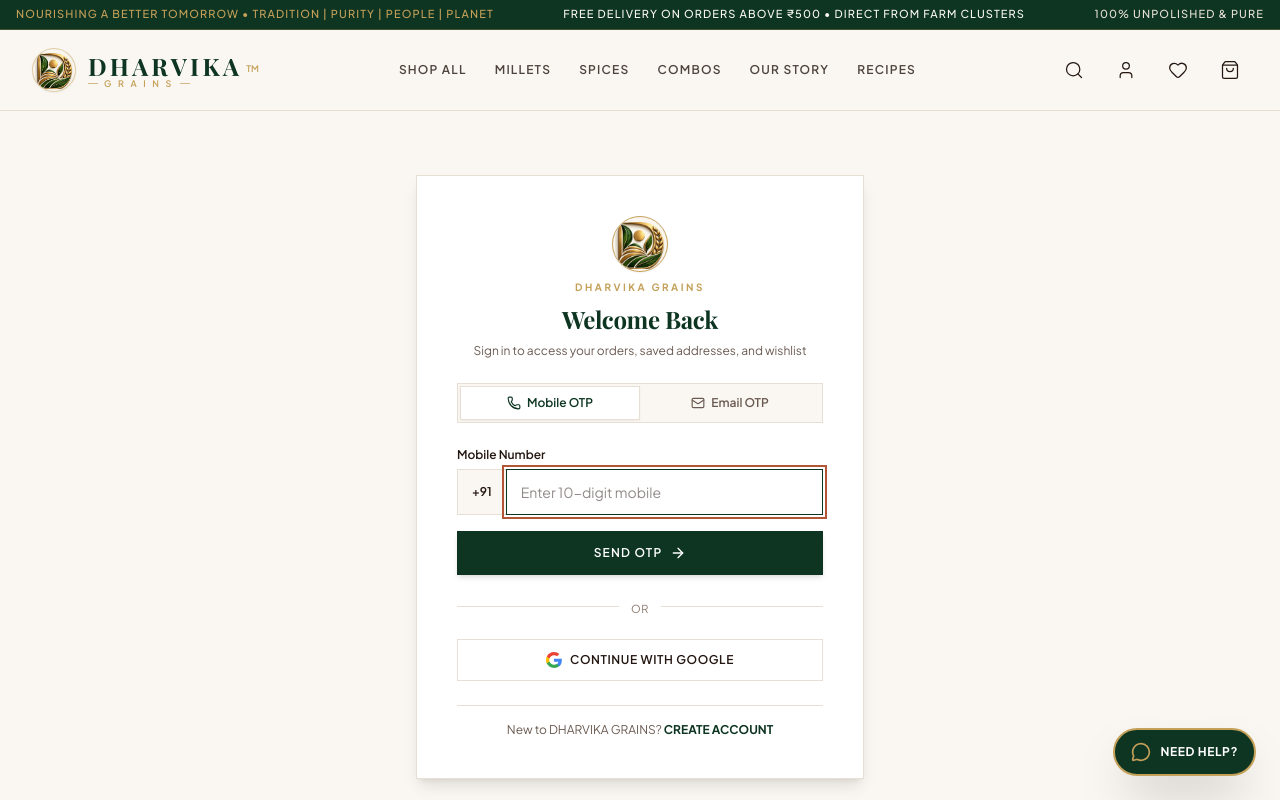
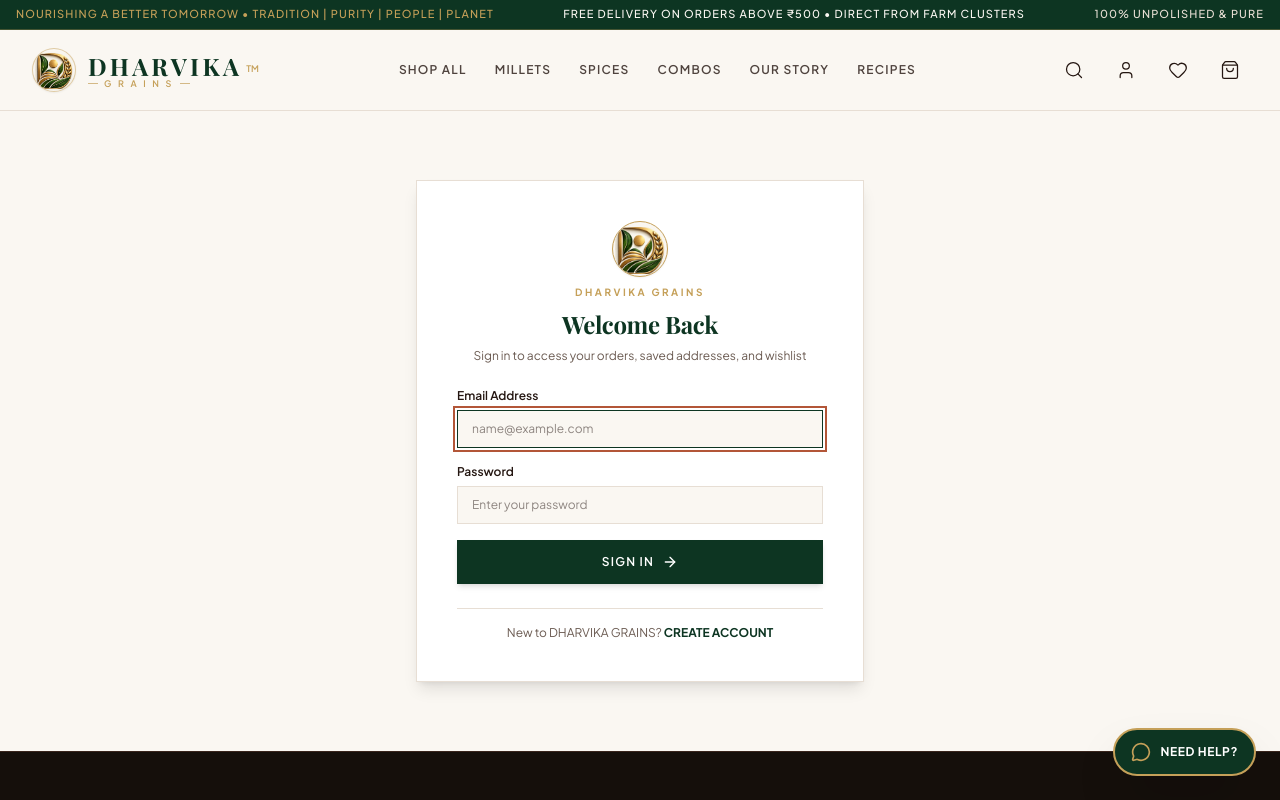
Before and after one commit to dharvikagrains-web/dharvikagrain, a Next.js app: page /signin in a window 1280 px wide. Shown: the top 800 px of the page. Built offline with nearby package versions, Linux system fonts and the light colour scheme; a web font is replaced by a local one.

Commit message:
feat: connect signin and signup to supabase auth

```diff
--- a/src/app/signin/page.tsx
+++ b/src/app/signin/page.tsx
@@ -3,80 +3,40 @@
 import React, { useState, Suspense } from 'react';
 import Link from 'next/link';
 import Image from 'next/image';
-import { useRouter, useSearchParams } from 'next/navigation';
+import { useRouter } from 'next/navigation';
 import { brandConfig } from '@/data/brandConfig';
-import { ArrowRight, RefreshCw, ShieldCheck, Mail, Phone } from 'lucide-react';
+import { ArrowRight, RefreshCw } from 'lucide-react';
+import { supabase } from '@/supabaseClient';
 
 function SignInContent() {
   const router = useRouter();
-  const searchParams = useSearchParams();
-  const redirectParam = searchParams.get('redirect') || searchParams.get('from') || '';
-  const isCheckoutRedirect = redirectParam === '/checkout' || redirectParam.startsWith('/checkout');
-
-  const [authMethod, setAuthMethod] = useState<'mobile' | 'email'>('mobile');
-  const [mobile, setMobile] = useState('');
   const [email, setEmail] = useState('');
+  const [password, setPassword] = useState('');
   const [loading, setLoading] = useState(false);
   const [error, setError] = useState<string | null>(null);
 
-  const handleSendOtp = async (e: React.FormEvent) => {
+  const handleSignIn = async (e: React.FormEvent) => {
     e.preventDefault();
     setError(null);
-
-    const identifier = authMethod === 'mobile' ? mobile.replace(/\D/g, '') : email.trim().toLowerCase();
-
-    if (authMethod === 'mobile' && identifier.length !== 10) {
-      setError('Please enter a valid 10-digit Indian mobile number');
-      return;
-    }
-
-    if (authMethod === 'email' && !identifier.includes('@')) {
-      setError('Please enter a valid email address');
-      return;
-    }
-
     setLoading(true);
 
     try {
-      const res = await fetch('/api/auth/send-otp', {
-        method: 'POST',
-        headers: { 'Content-Type': 'application/json' },
-        body: JSON.stringify({ identifier }),
+      const { data, error: authError } = await supabase.auth.signInWithPassword({
+        email,
+        password,
       });
 
-      const data = await res.json();
-
-      if (!res.ok || !data.success) {
-        setError(data.error || 'Failed to dispatch verification code. Please try again.');
+      if (authError) {
+        setError(authError.message);
         setLoading(false);
         return;
       }
 
-      // Store destination in sessionStorage and navigate to /verify-otp
-      if (typeof window !== 'undefined') {
-        sessionStorage.setItem('auth_identifier', identifier);
-        sessionStorage.setItem('auth_type', authMethod);
-        if (redirectParam) {
-          sessionStorage.setItem('auth_redirect', redirectParam);
-        }
-      }
-
-      const redirectQuery = redirectParam ? `&redirect=${encodeURIComponent(redirectParam)}` : '';
-      router.push(`/verify-otp?target=${encodeURIComponent(identifier)}&type=${authMethod}${redirectQuery}`);
-    } catch (err) {
-      setError('Network communication error. Please check your internet connection.');
+      router.push('/');
+    } catch (err: any) {
+      setError(err?.message || 'An unexpected error occurred. Please try again.');
       setLoading(false);
     }
-  };
-
-  const handleGoogleSignIn = () => {
-    // Demo Google SSO provider endpoint handler
-    setLoading(true);
-    setTimeout(() => {
-      setLoading(false);
-      const destination = redirectParam || '/account';
-      router.push(destination);
-    }, 800);
   };
 
   return (
@@ -97,90 +57,15 @@
             Dharvika Grains
           </span>
           <h1 className="text-2xl font-serif font-bold text-[#0D3522]">
-            {isCheckoutRedirect ? 'Sign In to Place Order' : 'Welcome Back'}
+            Welcome Back
           </h1>
           <p className="text-xs text-[#6B5B52]">
-            {isCheckoutRedirect
-              ? 'Please sign in or register to complete your order and track delivery'
-              : 'Sign in to access your orders, saved addresses, and wishlist'}
+            Sign in to access your orders, saved addresses, and wishlist
           </p>
         </div>
 
-        {isCheckoutRedirect && (
-          <div className="p-3.5 bg-[#FAF3E8] border border-[#C5A059] text-[#785416] text-xs leading-relaxed flex items-start space-x-2.5 rounded-xs">
-            <ShieldCheck className="w-4 h-4 text-[#C5A059] shrink-0 mt-0.5" />
-            <div>
-              <p className="font-semibold text-[#241611]">Account Required to Checkout</p>
-              <p className="text-[11px] text-[#6B5B52] mt-0.5">
-                We track every order, batch certificate, and delivery updates against your verified account. Your cart will be ready when you return.
-              </p>
-            </div>
-          </div>
-        )}
-
-        {error && (
-          <div className="p-3 bg-[#FAF0ED] border border-[#B35638]/40 text-[#B35638] text-xs text-center leading-relaxed">
-            {error}
-          </div>
-        )}
-
-        {/* Method Switcher: Mobile vs Email */}
-        <div className="flex border border-[#E7DED4] p-0.5 bg-[#FAF7F2] text-xs font-semibold">
-          <button
-            type="button"
-            onClick={() => {
-              setAuthMethod('mobile');
-              setError(null);
-            }}
-            className={`w-1/2 py-2 flex items-center justify-center space-x-1.5 transition-colors ${
-              authMethod === 'mobile'
-                ? 'bg-white text-[#0D3522] shadow-xs border border-[#E7DED4]'
-                : 'text-[#6B5B52] hover:text-[#241611]'
-            }`}
-          >
-            <Phone className="w-3.5 h-3.5" />
-            <span>Mobile OTP</span>
-          </button>
-          <button
-            type="button"
-            onClick={() => {
-              setAuthMethod('email');
-              setError(null);
-            }}
-            className={`w-1/2 py-2 flex items-center justify-center space-x-1.5 transition-colors ${
-              authMethod === 'email'
-                ? 'bg-white text-[#0D3522] shadow-xs border border-[#E7DED4]'
-                : 'text-[#6B5B52] hover:text-[#241611]'
-            }`}
-          >
-            <Mail className="w-3.5 h-3.5" />
-            <span>Email OTP</span>
-          </button>
-        </div>
-
-        <form onSubmit={handleSendOtp} className="space-y-4">
-          {authMethod === 'mobile' ? (
-            <div className="space-y-1.5">
-              <label className="text-xs font-semibold text-[#241611] block">
-                Mobile Number
-              </label>
-              <div className="flex">
-                <span className="inline-flex items-center px-3.5 bg-[#FAF7F2] border border-r-0 border-[#E7DED4] text-xs font-semibold text-[#241611]">
-                  +91
-                </span>
-                <input
-                  type="tel"
-                  maxLength={10}
-                  value={mobile}
-                  onChange={(e) => setMobile(e.target.value.replace(/\D/g, ''))}
-                  placeholder="Enter 10-digit mobile"
-                  className="w-full bg-white border border-[#E7DED4] px-3.5 py-3 text-sm focus:outline-none focus:border-[#0D3522]"
-                  autoFocus
-                  required
-                />
-              </div>
-            </div>
-          ) : (
+        {/* Form */}
+        <form onSubmit={handleSignIn} className="space-y-4">
           <div className="space-y-1.5">
             <label className="text-xs font-semibold text-[#241611] block">
               Email Address
@@ -190,12 +75,25 @@
               value={email}
               onChange={(e) => setEmail(e.target.value)}
               placeholder="name@example.com"
-                className="w-full bg-white border border-[#E7DED4] px-3.5 py-3 text-sm focus:outline-none focus:border-[#0D3522]"
+              className="w-full bg-[#FAF7F2] border border-[#E7DED4] px-3.5 py-2.5 text-xs text-[#241611] focus:outline-none focus:border-[#0D3522]"
               autoFocus
               required
             />
           </div>
-          )}
+
+          <div className="space-y-1.5">
+            <label className="text-xs font-semibold text-[#241611] block">
+              Password
+            </label>
+            <input
+              type="password"
+              value={password}
+              onChange={(e) => setPassword(e.target.value)}
+              placeholder="Enter your password"
+              className="w-full bg-[#FAF7F2] border border-[#E7DED4] px-3.5 py-2.5 text-xs text-[#241611] focus:outline-none focus:border-[#0D3522]"
+              required
+            />
+          </div>
 
           <button
             type="submit"
@@ -205,56 +103,28 @@
             {loading ? (
               <>
                 <RefreshCw className="w-4 h-4 animate-spin" />
-                <span>SENDING VERIFICATION CODE...</span>
+                <span>SIGNING IN...</span>
               </>
             ) : (
               <>
-                <span>SEND OTP</span>
+                <span>SIGN IN</span>
                 <ArrowRight className="w-4 h-4" />
               </>
             )}
           </button>
+        </form>
 
-          <div className="relative my-5 text-center">
-            <div className="absolute inset-0 flex items-center">
-              <div className="w-full border-t border-[#E7DED4]" />
+        {/* Error message under the form */}
+        {error && (
+          <div className="p-3 bg-[#FAF0ED] border border-[#B35638]/40 text-[#B35638] text-xs text-center leading-relaxed">
+            {error}
           </div>
-            <span className="relative bg-white px-3 text-[11px] uppercase tracking-wider text-[#8C7A70]">
-              OR
-            </span>
-          </div>
-
-          <button
-            type="button"
-            onClick={handleGoogleSignIn}
-            className="w-full py-3 border border-[#E7DED4] hover:border-[#241611] text-[#241611] text-xs font-semibold uppercase tracking-wider transition-colors flex items-center justify-center space-x-2 bg-white"
-          >
-            <svg className="w-4 h-4" viewBox="0 0 24 24">
-              <path
-                fill="#4285F4"
-                d="M23.745 12.27c0-.7-.06-1.4-.19-2.07H12v4.51h6.6c-.29 1.52-1.14 2.82-2.4 3.68v3.05h3.88c2.27-2.09 3.66-5.17 3.66-9.17z"
-              />
-              <path
-                fill="#34A853"
-                d="M12 24c3.24 0 5.95-1.08 7.93-2.91l-3.88-3.05c-1.08.72-2.45 1.16-4.05 1.16-3.12 0-5.77-2.1-6.72-4.93H1.24v3.15C3.26 21.36 7.33 24 12 24z"
-              />
-              <path
-                fill="#FBBC05"
-                d="M5.28 14.27c-.25-.72-.38-1.49-.38-2.27s.13-1.55.38-2.27V6.58H1.24C.45 8.15 0 9.99 0 12s.45 3.85 1.24 5.42l4.04-3.15z"
-              />
-              <path
-                fill="#EA4335"
-                d="M12 4.75c1.77 0 3.35.61 4.6 1.8l3.42-3.42C17.95 1.19 15.24 0 12 0 7.33 0 3.26 2.64 1.24 6.58l4.04 3.15c.95-2.83 3.6-4.98 6.72-4.98z"
-              />
-            </svg>
-            <span>Continue with Google</span>
-          </button>
-        </form>
+        )}
 
         <div className="pt-4 border-t border-[#E7DED4] text-center text-xs text-[#6B5B52]">
           New to DHARVIKA GRAINS?{' '}
           <Link
-            href={redirectParam ? `/signup?redirect=${encodeURIComponent(redirectParam)}` : '/signup'}
+            href="/signup"
             className="text-[#0D3522] font-bold hover:underline"
           >
             CREATE ACCOUNT
--- a/src/app/signup/page.tsx
+++ b/src/app/signup/page.tsx
@@ -3,78 +3,46 @@
 import React, { useState, Suspense } from 'react';
 import Link from 'next/link';
 import Image from 'next/image';
-import { useRouter, useSearchParams } from 'next/navigation';
+import { useRouter } from 'next/navigation';
 import { brandConfig } from '@/data/brandConfig';
-import { ArrowRight, RefreshCw, ShieldCheck } from 'lucide-react';
+import { ArrowRight, RefreshCw } from 'lucide-react';
+import { supabase } from '@/supabaseClient';
 
 function SignupContent() {
   const router = useRouter();
-  const searchParams = useSearchParams();
-  const redirectParam = searchParams.get('redirect') || searchParams.get('from') || '';
-  const isCheckoutRedirect = redirectParam === '/checkout' || redirectParam.startsWith('/checkout');
-
-  const [fullName, setFullName] = useState('');
-  const [mobile, setMobile] = useState('');
   const [email, setEmail] = useState('');
+  const [password, setPassword] = useState('');
   const [error, setError] = useState<string | null>(null);
   const [isLoading, setIsLoading] = useState(false);
 
   const handleSubmit = async (e: React.FormEvent) => {
     e.preventDefault();
-    if (!fullName.trim()) {
-      setError('Please enter your full name');
-      return;
-    }
-    const cleanMobile = mobile.replace(/\D/g, '');
-    if (cleanMobile.length !== 10) {
-      setError('Please enter a valid 10-digit Indian mobile number');
-      return;
-    }
-    if (!email.includes('@')) {
-      setError('Please enter a valid email address');
-      return;
-    }
-
     setError(null);
     setIsLoading(true);
 
     try {
-      const res = await fetch('/api/auth/send-otp', {
-        method: 'POST',
-        headers: { 'Content-Type': 'application/json' },
-        body: JSON.stringify({ identifier: cleanMobile }),
+      const { data, error: authError } = await supabase.auth.signUp({
+        email,
+        password,
       });
 
-      const data = await res.json();
-      setIsLoading(false);
-
-      if (!res.ok || !data.success) {
-        setError(data.error || 'Failed to dispatch verification code. Please try again.');
+      if (authError) {
+        setError(authError.message);
+        setIsLoading(false);
         return;
       }
 
-      if (typeof window !== 'undefined') {
-        sessionStorage.setItem('auth_identifier', cleanMobile);
-        sessionStorage.setItem('auth_type', 'mobile');
-        sessionStorage.setItem('auth_name', fullName.trim());
-        sessionStorage.setItem('auth_email', email.trim().toLowerCase());
-        sessionStorage.setItem('auth_mobile', cleanMobile);
-        if (redirectParam) {
-          sessionStorage.setItem('auth_redirect', redirectParam);
-        }
-      }
-
-      const redirectQuery = redirectParam ? `&redirect=${encodeURIComponent(redirectParam)}` : '';
-      router.push(`/verify-otp?target=${encodeURIComponent(cleanMobile)}&type=mobile${redirectQuery}`);
-    } catch {
+      router.push('/');
+    } catch (err: any) {
+      setError(err?.message || 'An unexpected error occurred. Please try again.');
       setIsLoading(false);
-      setError('Network communication error. Please try again.');
     }
   };
 
   return (
     <div className="min-h-[80vh] flex items-center justify-center px-4 py-12 sm:py-16 bg-[#FAF7F2]">
       <div className="w-full max-w-md bg-white border border-[#E7DED4] p-8 sm:p-10 shadow-lg space-y-6">
+        {/* Brand Header */}
         <div className="text-center space-y-2">
           <div className="relative w-14 h-14 mx-auto rounded-full bg-[#FAF7F2] p-0.5 border border-[#C5A059] shadow-xs overflow-hidden">
             <Image
@@ -89,69 +57,16 @@
             Dharvika Grains
           </span>
           <h1 className="text-2xl font-serif font-bold text-[#0D3522]">
-            {isCheckoutRedirect ? 'Register to Checkout' : 'Create Your Account'}
+            Create Your Account
           </h1>
           <p className="text-xs text-[#6B5B52]">
-            {isCheckoutRedirect
-              ? 'Enter your verified details to place your order with live courier tracking'
-              : 'Join our community for fresh harvests, exclusive releases, and farm-to-table traceability'}
+            Join our community for fresh harvests, exclusive releases, and farm-to-table traceability
           </p>
         </div>
 
-        {isCheckoutRedirect && (
-          <div className="p-3.5 bg-[#FAF3E8] border border-[#C5A059] text-[#785416] text-xs leading-relaxed flex items-start space-x-2.5 rounded-xs">
-            <ShieldCheck className="w-4 h-4 text-[#C5A059] shrink-0 mt-0.5" />
-            <div>
-              <p className="font-semibold text-[#241611]">Verified Customer Account Required</p>
-              <p className="text-[11px] text-[#6B5B52] mt-0.5">
-                Every grain harvest is tracked directly to your phone and email. Your cart is preserved and you will return directly to checkout.
-              </p>
-            </div>
-          </div>
-        )}
-
-        {error && (
-          <div className="p-3 bg-[#FAF0ED] border border-[#B35638]/40 text-[#B35638] text-xs text-center">
-            {error}
-          </div>
-        )}
-
+        {/* Form */}
         <form onSubmit={handleSubmit} className="space-y-4">
-          <div className="space-y-1">
-            <label className="text-xs font-semibold text-[#241611] block">
-              Full Name
-            </label>
-            <input
-              type="text"
-              value={fullName}
-              onChange={(e) => setFullName(e.target.value)}
-              placeholder="e.g. Pavan Geesala"
-              className="w-full bg-[#FAF7F2] border border-[#E7DED4] px-3.5 py-2.5 text-xs text-[#241611] focus:outline-none focus:border-[#0D3522]"
-              required
-            />
-          </div>
-
-          <div className="space-y-1">
-            <label className="text-xs font-semibold text-[#241611] block">
-              Mobile Number
-            </label>
-            <div className="flex">
-              <span className="inline-flex items-center px-3 bg-[#FAF7F2] border border-r-0 border-[#E7DED4] text-xs font-semibold text-[#241611]">
-                +91
-              </span>
-              <input
-                type="tel"
-                maxLength={10}
-                value={mobile}
-                onChange={(e) => setMobile(e.target.value.replace(/\D/g, ''))}
-                placeholder="10-digit mobile"
-                className="w-full bg-[#FAF7F2] border border-[#E7DED4] px-3.5 py-2.5 text-xs text-[#241611] focus:outline-none focus:border-[#0D3522]"
-                required
-              />
-            </div>
-          </div>
-
-          <div className="space-y-1">
+          <div className="space-y-1.5">
             <label className="text-xs font-semibold text-[#241611] block">
               Email Address
             </label>
@@ -160,6 +75,21 @@
               value={email}
               onChange={(e) => setEmail(e.target.value)}
               placeholder="you@example.com"
+              className="w-full bg-[#FAF7F2] border border-[#E7DED4] px-3.5 py-2.5 text-xs text-[#241611] focus:outline-none focus:border-[#0D3522]"
+              autoFocus
+              required
+            />
+          </div>
+
+          <div className="space-y-1.5">
+            <label className="text-xs font-semibold text-[#241611] block">
+              Password
+            </label>
+            <input
+              type="password"
+              value={password}
+              onChange={(e) => setPassword(e.target.value)}
+              placeholder="Create a password"
               className="w-full bg-[#FAF7F2] border border-[#E7DED4] px-3.5 py-2.5 text-xs text-[#241611] focus:outline-none focus:border-[#0D3522]"
               required
             />
@@ -174,11 +104,11 @@
               {isLoading ? (
                 <>
                   <RefreshCw className="w-4 h-4 animate-spin" />
-                  <span>DISPATCHING OTP...</span>
+                  <span>CREATING ACCOUNT...</span>
                 </>
               ) : (
                 <>
-                  <span>CREATE ACCOUNT & SEND OTP</span>
+                  <span>CREATE ACCOUNT</span>
                   <ArrowRight className="w-4 h-4" />
                 </>
               )}
@@ -186,10 +116,17 @@
           </div>
         </form>
 
+        {/* Error message under the form */}
+        {error && (
+          <div className="p-3 bg-[#FAF0ED] border border-[#B35638]/40 text-[#B35638] text-xs text-center leading-relaxed">
+            {error}
+          </div>
+        )}
+
         <div className="pt-4 border-t border-[#E7DED4] text-center text-xs text-[#6B5B52]">
           Already have an account?{' '}
           <Link
-            href={redirectParam ? `/signin?redirect=${encodeURIComponent(redirectParam)}` : '/signin'}
+            href="/signin"
             className="text-[#0D3522] font-bold hover:underline"
           >
             Sign In
```
Lines whose indentation alone changed are shown as unchanged.
